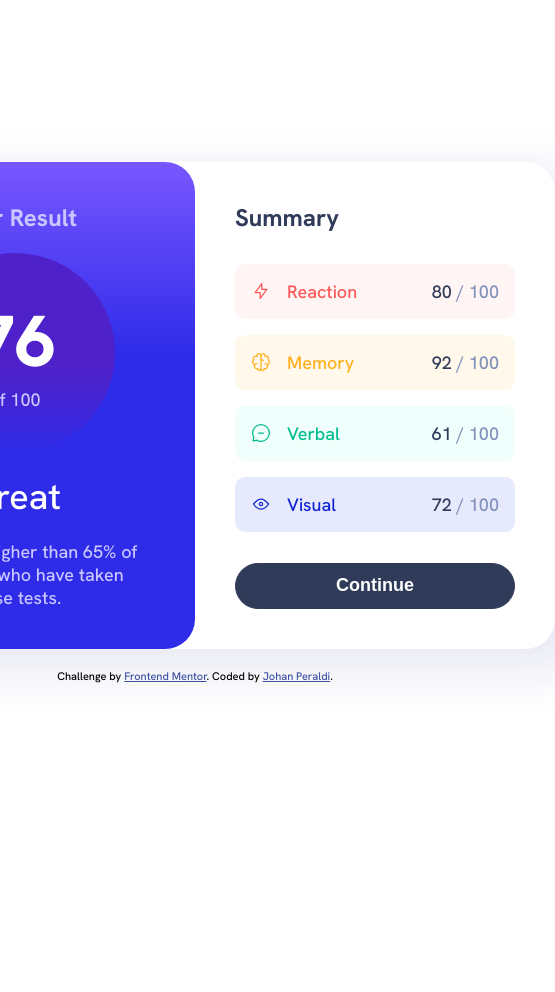
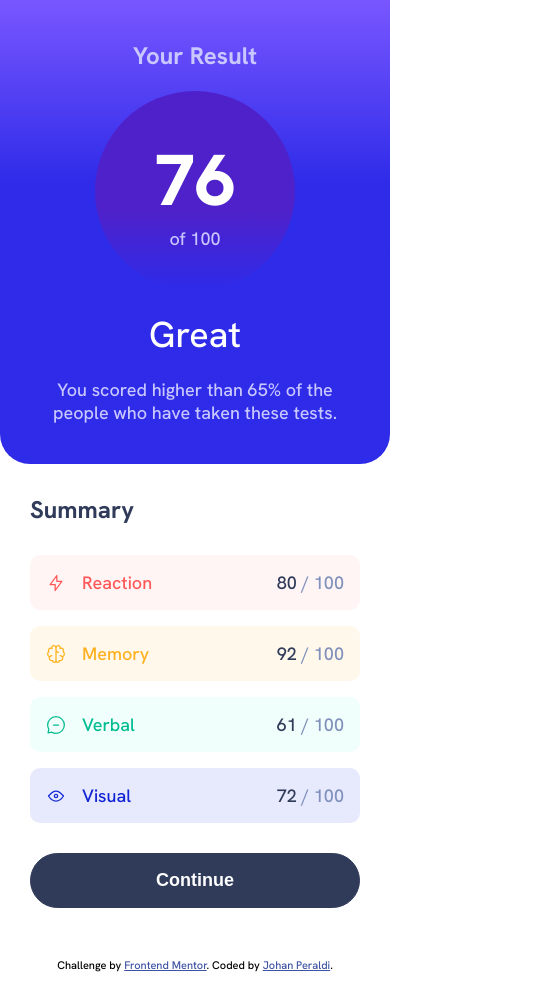
Before and after one commit to JohanPeraldi/Results_summary_component_FEM, a website built with Parcel: page index.html in a window 390 px wide. Shown: the whole page, 555 px wide, since content can reach past the window. Before the commit the page ends 844 px from the top, so only its background shows below. Built offline with nearby package versions, Linux system fonts and the light colour scheme.

Commit message:
Complete mobile layout

```diff
--- a/styles.less
+++ b/styles.less
@@ -64,9 +64,11 @@
 
 // Widths
 @article-width: 360px;
+@article-width-mobile: 100%;
 
 // Padding
 @article-padding: 40px;
+@article-padding-mobile: 30px;
 
 *,
 *::before,
@@ -271,3 +273,37 @@ body {
     color: @link-color;
   }
 }
+
+@media only screen and (max-width: 799px) {
+  .article-wrapper {
+    flex-direction: column;
+    align-items: center;
+    box-shadow: none;
+  }
+
+  .result {
+    border-radius: 0 0 @border-radius @border-radius;
+    width: @article-width-mobile;
+
+    &__text {
+      padding: 0 5px;
+    }
+  }
+
+  .summary {
+    width: @article-width-mobile;
+    padding: @article-padding-mobile;
+
+    &__title {
+      margin-bottom: @article-padding-mobile;
+    }
+
+    &__items {
+      margin-bottom: @article-padding-mobile;
+    }
+  }
+
+  .attribution {
+    margin-bottom: 20px;
+  }
+}
```
